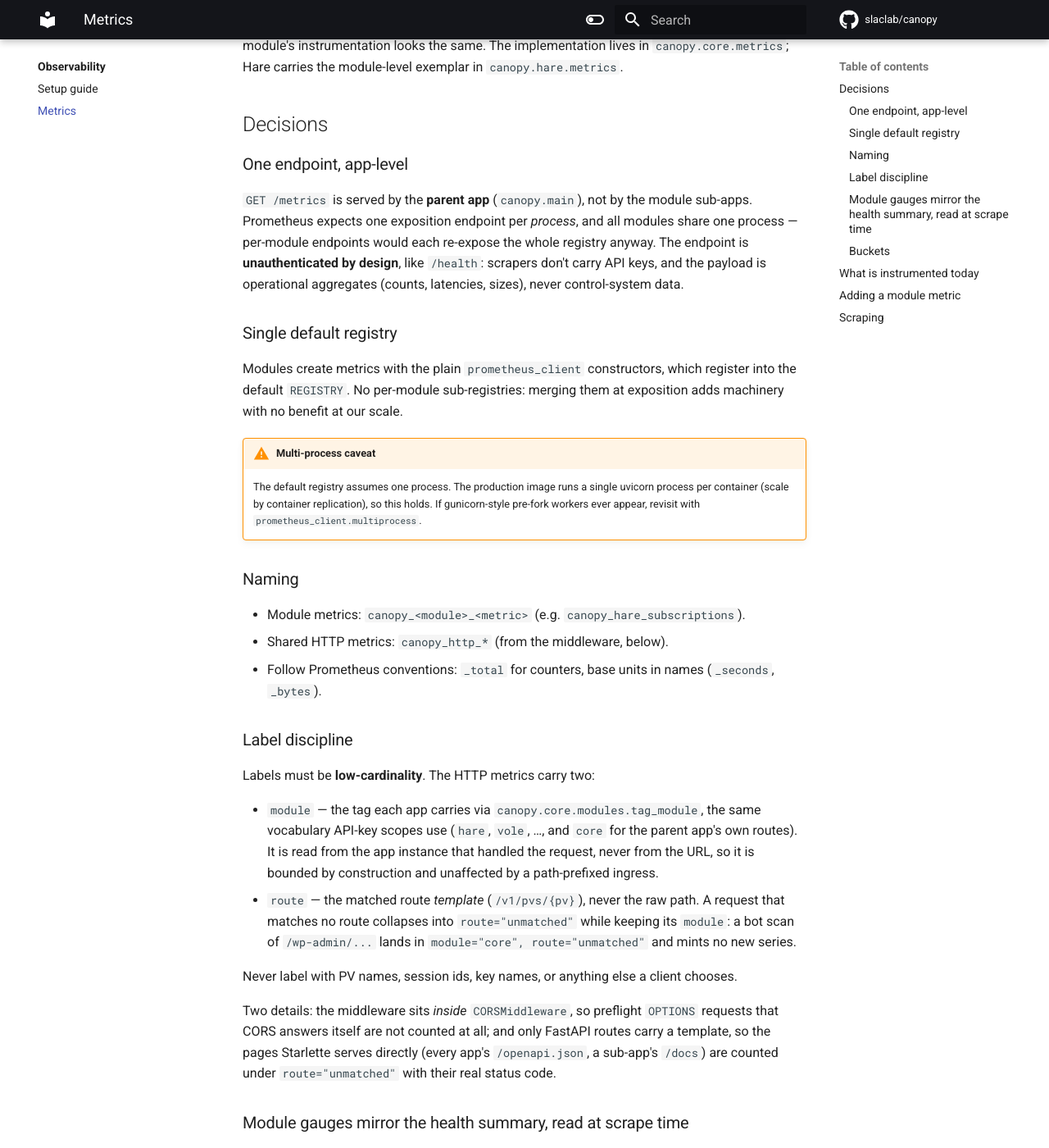
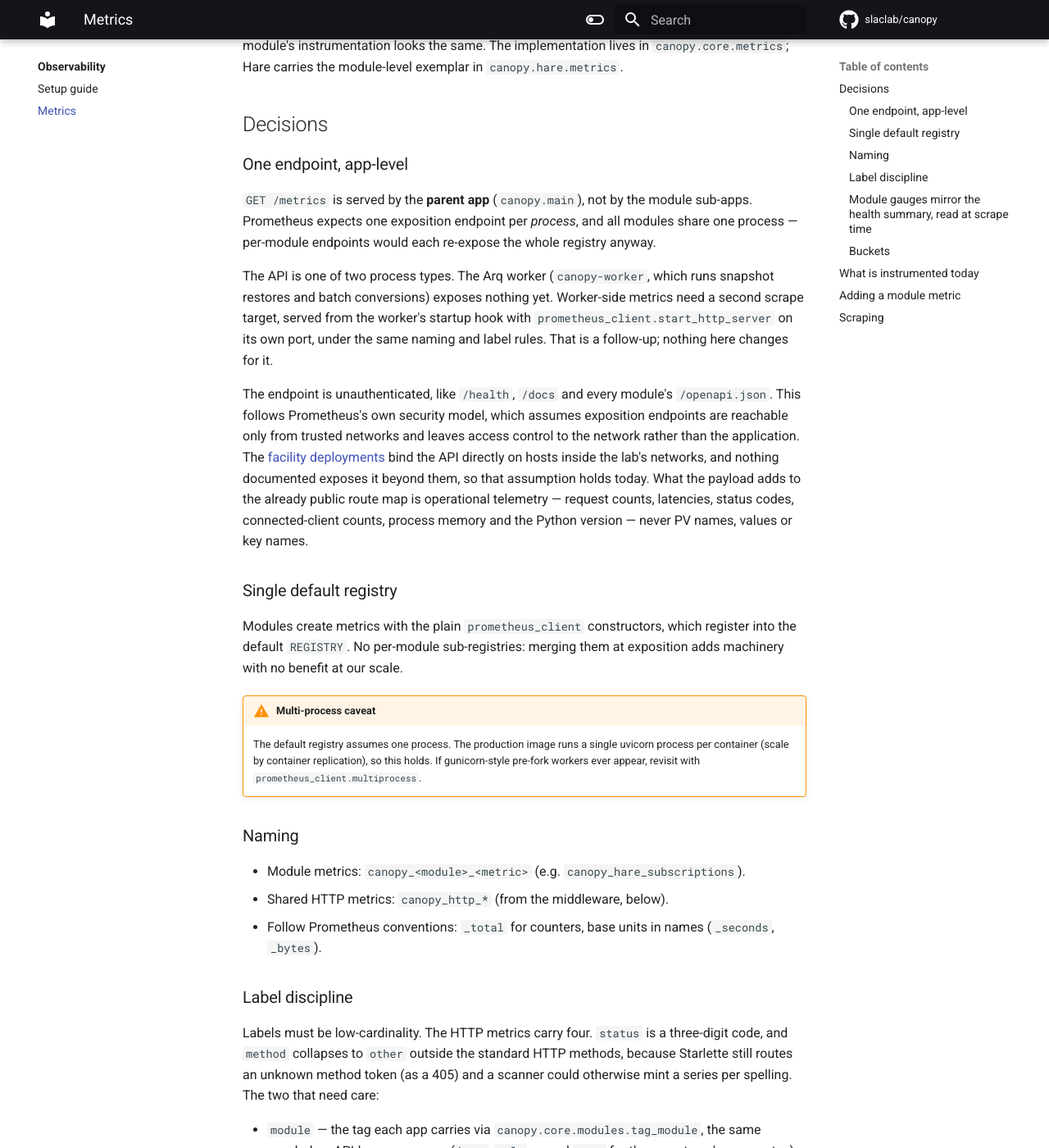
Before and after one commit to slaclab/canopy, an MkDocs documentation site: the page built from docs/observability/metrics.md, in a window 1280 px wide and 1400 px high, scrolled down 210 px. Shown: the whole window at 82% size. Built offline with MkDocs 1.6.1 and Material for MkDocs 9.7.7, drawn with Linux system fonts in a browser that asks for light colours; comment, search, counter and statistics services are not loaded; some of the changed text lies outside the part shown.

Commit message:
Documentation cleanup and a bit of code cleanup

```diff
--- a/docs/observability/metrics.md
+++ b/docs/observability/metrics.md
@@ -12,9 +12,24 @@ so every module's instrumentation looks the same. The implementation lives in
 `GET /metrics` is served by the **parent app** (`canopy.main`), not by the
 module sub-apps. Prometheus expects one exposition endpoint per *process*, and
 all modules share one process — per-module endpoints would each re-expose the
-whole registry anyway. The endpoint is **unauthenticated by design**, like
-`/health`: scrapers don't carry API keys, and the payload is operational
-aggregates (counts, latencies, sizes), never control-system data.
+whole registry anyway.
+
+The API is one of two process types. The Arq worker (`canopy-worker`, which
+runs snapshot restores and batch conversions) exposes nothing yet. Worker-side
+metrics need a second scrape target, served from the worker's startup hook
+with `prometheus_client.start_http_server` on its own port, under the same
+naming and label rules. That is a follow-up; nothing here changes for it.
+
+The endpoint is unauthenticated, like `/health`, `/docs` and every
+module's `/openapi.json`. This follows Prometheus's own security model, which
+assumes exposition endpoints are reachable only from trusted networks and
+leaves access control to the network rather than the application. The
+[facility deployments](../deployment/facilities.md) bind the API directly on
+hosts inside the lab's networks, and nothing documented exposes it beyond
+them, so that assumption holds today. What the payload adds to the already
+public route map is operational telemetry — request counts, latencies, status
+codes, connected-client counts, process memory and the Python version — never
+PV names, values or key names.
 
 ### Single default registry
 
@@ -37,7 +52,11 @@ them at exposition adds machinery with no benefit at our scale.
 
 ### Label discipline
 
-Labels must be **low-cardinality**. The HTTP metrics carry two:
+Labels must be low-cardinality. The HTTP metrics carry four. `status`
+is a three-digit code, and `method` collapses to `other` outside the standard
+HTTP methods, because Starlette still routes an unknown method token (as a
+405) and a scanner could otherwise mint a series per spelling. The two that
+need care:
 
 - `module` — the tag each app carries via `canopy.core.modules.tag_module`,
   the same vocabulary API-key scopes use (`hare`, `vole`, …, and `core` for
@@ -94,7 +113,8 @@ speculatively.
 Candidates deliberately **not** built yet, each its own follow-up: Hare event
 queue depth and dropped updates, Mole archiver round-trip latency, Vole
 ring-buffer bytes and evictions, Fox evaluation latency, Squirrel restore
-durations.
+durations (a worker-side metric, so it also waits on the worker exposition
+above).
 
 ## Adding a module metric
 
```
Also changed, not shown: 4 other files.
